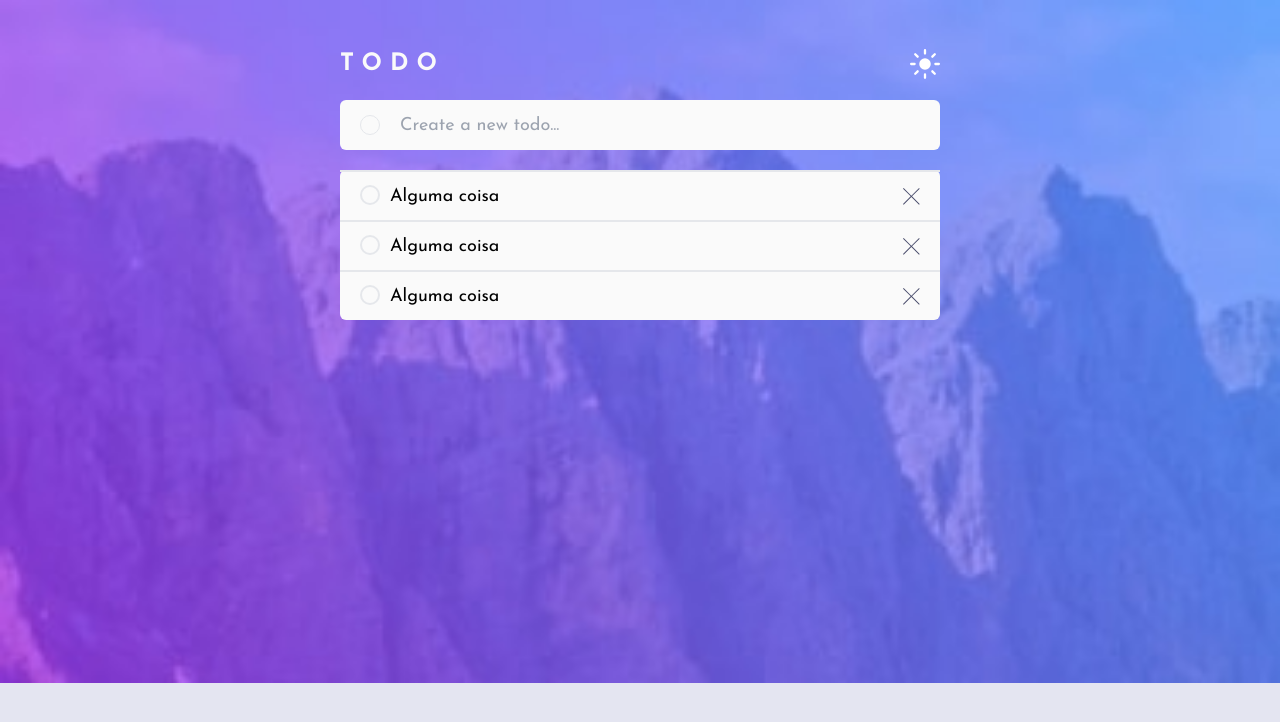
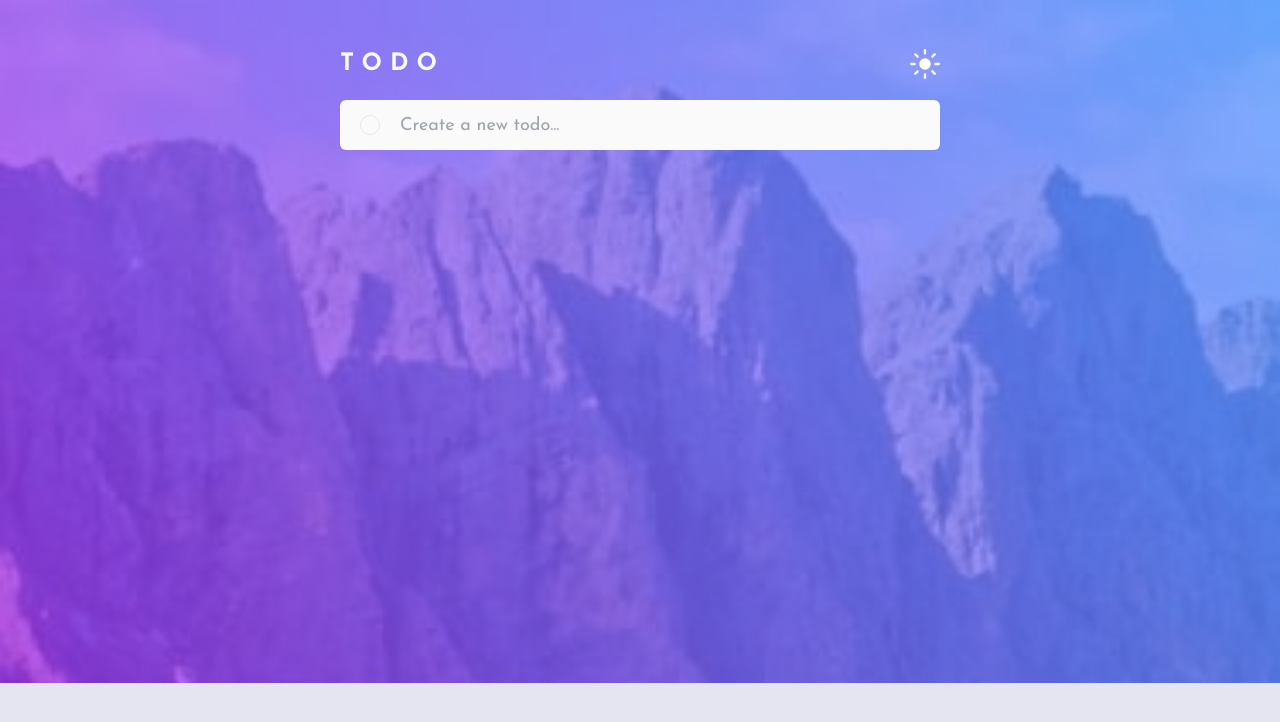
Before and after one commit to flaviogp/todo-app-main, a React (Vite) app: page / in a window 1280 px wide. Shown: the top 722 px of the page. Built offline with nearby package versions, Linux system fonts and the light colour scheme.

Commit message:
feat: add features - localstorage and adding tasks through input

```diff
--- a/src/App.tsx
+++ b/src/App.tsx
@@ -1,17 +1,23 @@
-import { useState } from "react"
+import { useEffect, useState } from "react"
 import Container from "./components/Container"
 import { TodoList } from "./interfaces/interfaces"
 
 
-const tasks = [
-  {id: 0, task: 'Alguma coisa', checked: false},
-  {id: 1, task: 'Alguma coisa', checked: false},
-  {id: 2, task: 'Alguma coisa', checked: false}
-]
-
 function App() {
 
-  const [list, setList] = useState<TodoList[]>(tasks)
+  const [list, setList] = useState<TodoList[]>([])
+
+
+
+  useEffect(()=> {
+    if(!localStorage.getItem('todoList')) return;
+    const storedList = localStorage.getItem('todoList')
+    if(!storedList) return
+    const todoList =  JSON.parse(storedList)
+    setList(todoList);
+  }, [])
+
+
   return (
     <div className="w-[100vw] min-h-[100vh] bg-very-light-grayish-blue bg-background-light-mobile bg-no-repeat bg-contain flex justify-center pt-12">
       <Container list={list} setList={setList} />
--- a/src/components/Input.tsx
+++ b/src/components/Input.tsx
@@ -1,10 +1,53 @@
 import React from 'react'
+import { TodoList } from '../interfaces/interfaces'
 
-const Input = () => {
+interface InputProps {
+  setList: (arg:TodoList[]) => void
+}
+
+const Input = ({setList}: InputProps) => {
+
+
+  const handleKeyDown = (e: React.KeyboardEvent<HTMLInputElement>) => {
+    if(e.key !== 'Enter') return;
+    const storedList = localStorage.getItem('todoList')
+
+    if(!storedList) {
+      const newTask = {id: 0, task:e.currentTarget.value , checked: false}
+      localStorage.setItem('todoList', JSON.stringify([newTask]))
+      setList([newTask])
+      return;
+    }
+
+    const oldList = JSON.parse(storedList)
+    const lastId = oldList[oldList.length -1].id;
+
+    const newTask = {id: lastId + 1, task:e.currentTarget.value , checked: false}
+
+    localStorage.setItem('todoList', JSON.stringify([...oldList, newTask]))
+    setList([...oldList, newTask])
+
+
+
+  }
+
+  // useEffect(()=>{
+  //   const storedList = JSON.parse(localStorage.getItem('todoList'))
+
+  //   if(!storedList) return;
+
+  //   const newList = [...storedList, task]
+
+  //   localStorage.setItem('todoList', JSON.stringify(newList))
+
+  // },[setTask, task])
+
   return (
     <label htmlFor="todo" className="flex items-center w-full h-[50px] px-5 gap-5 bg-very-light-gray rounded-md">
         <div className='w-[20px] h-[20px] rounded-full border'></div>
-        <input type="text" name="todo" id="todo" className='outline-none bg-transparent w-[90%]' placeholder='Create a new todo...'/>
+        <input type="text" name="todo" id="todo" className='outline-none bg-transparent w-[90%]' placeholder='Create a new todo...'
+          onKeyDown={e => handleKeyDown(e)}
+        />
     </label>
   )
 }
--- a/src/components/List.tsx
+++ b/src/components/List.tsx
@@ -1,4 +1,4 @@
-import { useState } from 'react'
+
 import CrossIcon from '../assets/images/icon-cross.svg'
 import { TodoList } from '../interfaces/interfaces'
 
@@ -30,13 +30,13 @@ const List = ({list, setList}: ListProps) => {
 
 
   return (
-    <ul className='container flex flex-col bg-very-light-gray rounded-md'>
+    <ul className='container flex flex-col bg-very-light-gray rounded-md [&>*:not(:first-child)]:border-t-2'>
     { list.length >= 1 && list.map((todo, index) => (
             <li
                 key={`${todo.task}-${index}`}
-                className='flex w-full gap-5 bg-transparent border-t-2 h-[50px] items-center justify-between p-5'
+                className='flex w-full gap-5 bg-transparent h-[50px] items-center justify-between p-5'
             >
-                <label htmlFor={`item-${index}`} className='flex gap-5 cursor-pointer'>
+                <label htmlFor={`item-${index}`} className='flex gap-5 cursor-pointer w-full'>
                     <input
                         type="checkbox"
                         name={`item-${index}`}
```
